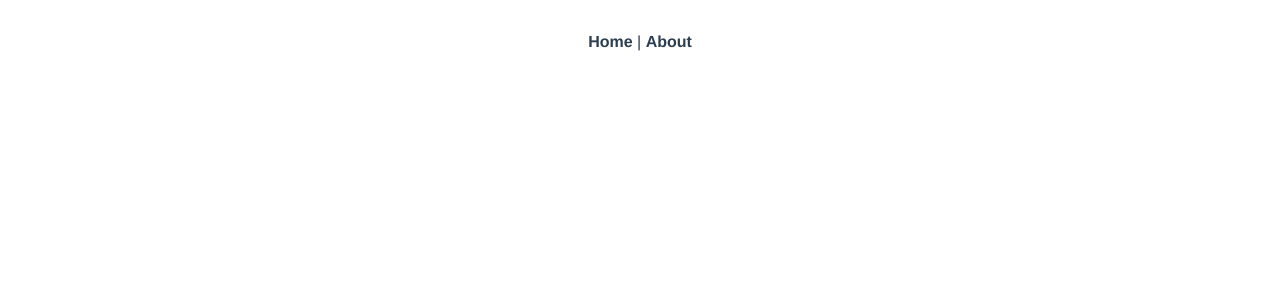
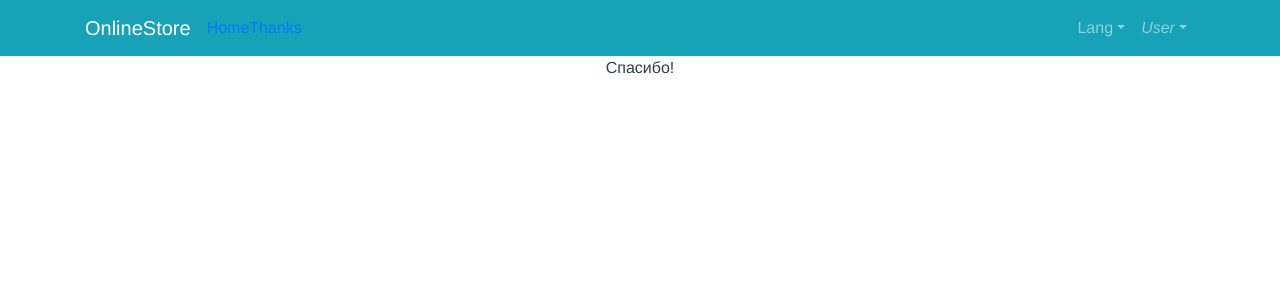
Before and after one commit to Konstantin9595/vue-cart, a Vue app: page /thanks in a window 1280 px wide. Shown: the top 300 px of the page. Built offline with nearby package versions, Linux system fonts and the light colour scheme.

Commit message:
added Header component

```diff
--- a/src/App.vue
+++ b/src/App.vue
@@ -1,16 +1,12 @@
 <template>
   <div id="app">
-    <div id="nav">
-      <router-link to="/">Home</router-link> |
-      <router-link to="/about">About</router-link>
-    </div>
-    <router-view/>
+    <router-view />
   </div>
 </template>
 
 <style>
 #app {
-  font-family: 'Avenir', Helvetica, Arial, sans-serif;
+  font-family: "Avenir", Helvetica, Arial, sans-serif;
   -webkit-font-smoothing: antialiased;
   -moz-osx-font-smoothing: grayscale;
   text-align: center;
--- /dev/null
+++ b/src/components/Header.vue
@@ -0,0 +1,52 @@
+<template>
+  <div>
+    <b-navbar toggleable="lg" type="dark" variant="info">
+      <b-container>
+        <b-navbar-brand href="#">OnlineStore</b-navbar-brand>
+
+        <b-navbar-toggle target="nav-collapse"></b-navbar-toggle>
+
+        <b-collapse id="nav-collapse" is-nav>
+          <router-link to="/">Home</router-link>
+          <router-link to="/thanks">Thanks</router-link>
+          <!-- Right aligned nav items -->
+          <b-navbar-nav class="ml-auto">
+            <b-nav-item-dropdown text="Lang" right>
+              <b-dropdown-item href="#">EN</b-dropdown-item>
+              <b-dropdown-item href="#">ES</b-dropdown-item>
+              <b-dropdown-item href="#">RU</b-dropdown-item>
+              <b-dropdown-item href="#">FA</b-dropdown-item>
+            </b-nav-item-dropdown>
+
+            <b-nav-item-dropdown right>
+              <!-- Using 'button-content' slot -->
+              <template v-slot:button-content>
+                <em>User</em>
+              </template>
+              <b-dropdown-item href="#">Profile</b-dropdown-item>
+              <b-dropdown-item href="#">Sign Out</b-dropdown-item>
+            </b-nav-item-dropdown>
+          </b-navbar-nav>
+        </b-collapse>
+      </b-container>
+    </b-navbar>
+  </div>
+</template>
+
+<script>
+export default {
+  name: "Header"
+  //   components: {
+  //     SwitchProductMode
+  //   },
+  //   data() {
+  //     return {
+  //       firstMode: true,
+  //       products: null
+  //     };
+  //   },
+};
+</script>
+
+<!-- Add "scoped" attribute to limit CSS to this component only -->
+<style scoped></style>
--- a/src/components/Products.vue
+++ b/src/components/Products.vue
@@ -1,17 +1,40 @@
 <template>
   <b-container class="products">
     <div class="products__switch-mode">
-      <SwitchProductMode v-on:switchMode="switchMode" />
+      <SwitchProductMode @switchMode="switchMode" />
     </div>
     <div class="products-content">
       <b-row v-if="firstMode" class="first-mode">
         <b-col lg="4" v-for="product in products" :key="product.id">
-          <h2>{{ product.title }}</h2>
+          <b-card
+            :title="product.title"
+            img-src="https://picsum.photos/600/300/?image=25"
+            :img-alt="product.title"
+            body-class="product-card"
+          >
+            <b-card-text>
+              {{ product.text }}
+            </b-card-text>
+
+            <b-button href="#" variant="primary">Подробнее</b-button>
+          </b-card>
         </b-col>
       </b-row>
       <b-row v-else class="second-mode">
         <b-col lg="12" v-for="product in products" :key="product.id">
-          <h2>{{ product.title }}</h2>
+          <b-card
+            :title="product.title"
+            img-src="https://picsum.photos/600/300/?image=25"
+            :img-alt="product.title"
+            body-class="product-card"
+            img-height="200px"
+          >
+            <b-card-text>
+              {{ product.text }}
+            </b-card-text>
+
+            <b-button href="#" variant="primary">Подробнее</b-button>
+          </b-card>
         </b-col>
       </b-row>
     </div>
@@ -29,27 +52,13 @@ export default {
   data() {
     return {
       firstMode: true,
-      products: [
-        {
-          id: 1,
-          title: "product1 TEST",
-          img: "img1.png",
-          text: "lorem ipsum 1 TEST"
-        },
-        {
-          id: 2,
-          title: "product2 TEST",
-          img: "img1.png",
-          text: "lorem ipsum 2 TEST"
-        },
-        {
-          id: 3,
-          title: "product3 TEST",
-          img: "img1.png",
-          text: "lorem ipsum 3 TEST"
-        }
-      ]
+      products: null
     };
+  },
+  mounted() {
+    this.$store.dispatch("getProductsAsync");
+    this.products = this.$store.getters.getProducts;
+    console.log("MOUNTED", this.products);
   },
   methods: {
     switchMode(switched) {
--- a/src/components/SwitchProductMode.vue
+++ b/src/components/SwitchProductMode.vue
@@ -2,14 +2,11 @@
   <b-container class="products">
     <div class="products__switch-mode">
       <b-row class="d-flex justify-content-end">
-        <b-button
-          class="btn btn-default"
-          v-on:click="$emit('switchMode', false)"
-        >
+        <b-button class="btn btn-default" @click="$emit('switchMode', false)">
           <font-awesome-icon icon="list" />
         </b-button>
         <b-button class="btn btn-default">
-          <font-awesome-icon icon="th" v-on:click="$emit('switchMode', true)" />
+          <font-awesome-icon icon="th" @click="$emit('switchMode', true)" />
         </b-button>
       </b-row>
     </div>
--- a/src/router/index.js
+++ b/src/router/index.js
@@ -1,6 +1,7 @@
 import Vue from "vue";
 import VueRouter from "vue-router";
 import Home from "../views/Home.vue";
+import Thank from "../views/Thank.vue";
 
 Vue.use(VueRouter);
 
@@ -11,14 +12,19 @@ const routes = [
     component: Home
   },
   {
-    path: "/about",
-    name: "about",
-    // route level code-splitting
-    // this generates a separate chunk (about.[hash].js) for this route
-    // which is lazy-loaded when the route is visited.
-    component: () =>
-      import(/* webpackChunkName: "about" */ "../views/About.vue")
+    path: "/thanks",
+    name: "thank",
+    component: Thank
   }
+  // {
+  //   path: "/about",
+  //   name: "about",
+  //   // route level code-splitting
+  //   // this generates a separate chunk (about.[hash].js) for this route
+  //   // which is lazy-loaded when the route is visited.
+  //   component: () =>
+  //     import(/* webpackChunkName: "about" */ "../views/About.vue")
+  // }
 ];
 
 const router = new VueRouter({
--- a/src/store/index.js
+++ b/src/store/index.js
@@ -20,13 +20,16 @@ export default new Vuex.Store({
   mutations: {
     ADD_TO_CART: (state, product) => state.cart.push(product),
     REMOVE_FROM_CART: (state, index) => state.cart.splice(index, 1),
-    ADD_PRODUCT_TO_STORE: (state, product) => state.products.push(product)
+    ADD_PRODUCTS_TO_STORE: (state, products) => {
+      state.products.splice(0, state.products.length, ...products);
+      console.log("Store initialized");
+    }
   },
   actions: {
     async getProductsAsync({ commit }) {
       const response = await fetch(`${apiUrl}/products`);
       const products = await response.json();
-      products.map(product => commit("ADD_PRODUCT_TO_STORE", product));
+      commit("ADD_PRODUCTS_TO_STORE", products);
     }
   },
   modules: {}
--- a/src/views/About.vue
+++ /dev/null
@@ -1,5 +0,0 @@
-<template>
-  <div class="about">
-    <h1>This is an about page</h1>
-  </div>
-</template>
--- a/src/views/Home.vue
+++ b/src/views/Home.vue
@@ -1,16 +1,19 @@
 <template>
   <div class="home">
+    <Header />
     <Products />
   </div>
 </template>
 
 <script>
 // @ is an alias to /src
+import Header from "@/components/Header.vue";
 import Products from "@/components/Products.vue";
 
 export default {
   name: "home",
   components: {
+    Header,
     Products
   }
 };
--- /dev/null
+++ b/src/views/Thank.vue
@@ -0,0 +1,21 @@
+<template>
+  <div class="thanks">
+    <div class="header">
+      <Header />
+    </div>
+    Спасибо!
+  </div>
+</template>
+
+<script>
+// @ is an alias to /src
+import Header from "@/components/Header.vue";
+// import Products from "@/components/Products.vue";
+
+export default {
+  name: "thanks",
+  components: {
+    Header
+  }
+};
+</script>
```
